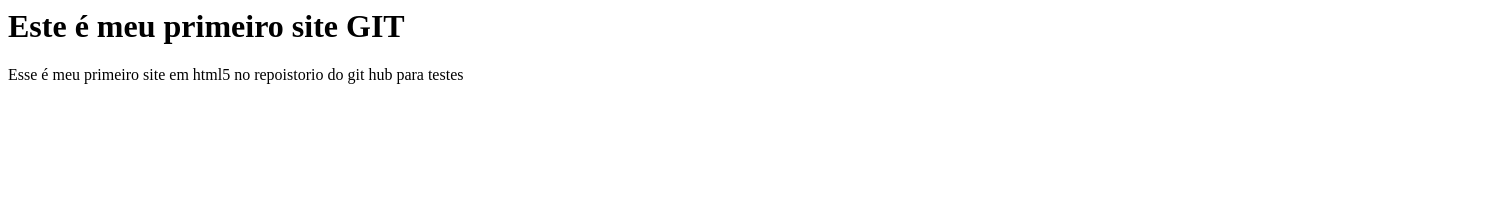
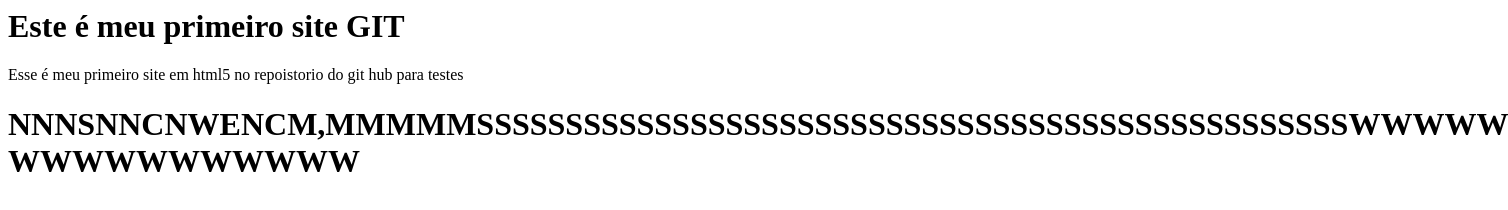
Before and after one commit to Rafaellsouza/projetogit, a plain HTML site: page index.html in a window 1280 px wide. Shown: the whole page, 1508 px wide, since content can reach past the window. Drawn offline with Linux system fonts and the light colour scheme.

Commit message:
pORTFOLIO

```diff
--- a/index.html
+++ b/index.html
@@ -6,6 +6,9 @@
     <body>
         <h1>Este é meu primeiro site GIT</h1>
         <p>Esse é meu primeiro site em html5 no repoistorio do git hub para testes</p>
+        <h1>NNNSNNCNWENCM,MMMMMSSSSSSSSSSSSSSSSSSSSSSSSSSSSSSSSSSSSSSSSSSSSSSSSSWWWWW
+            WWWWWWWWWWW
+        </h1>
     </body>
 
 </html>
```
